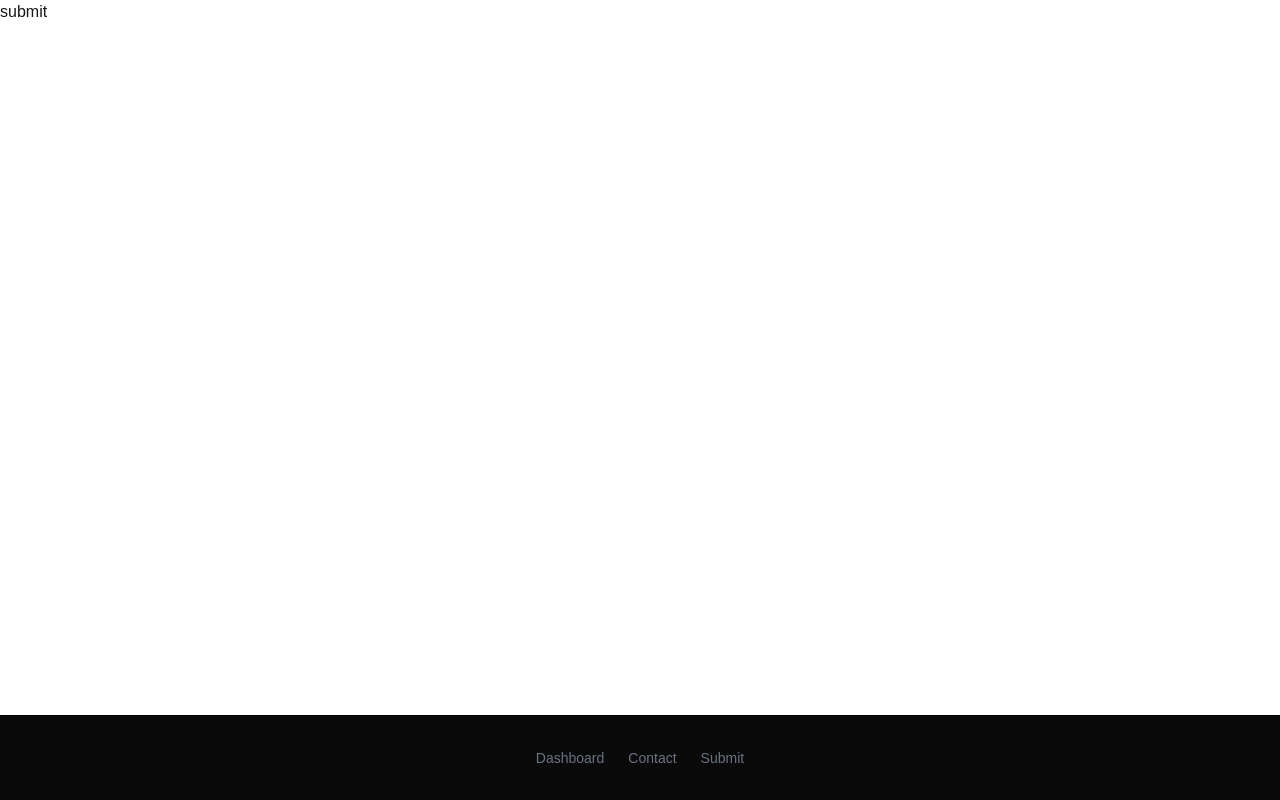
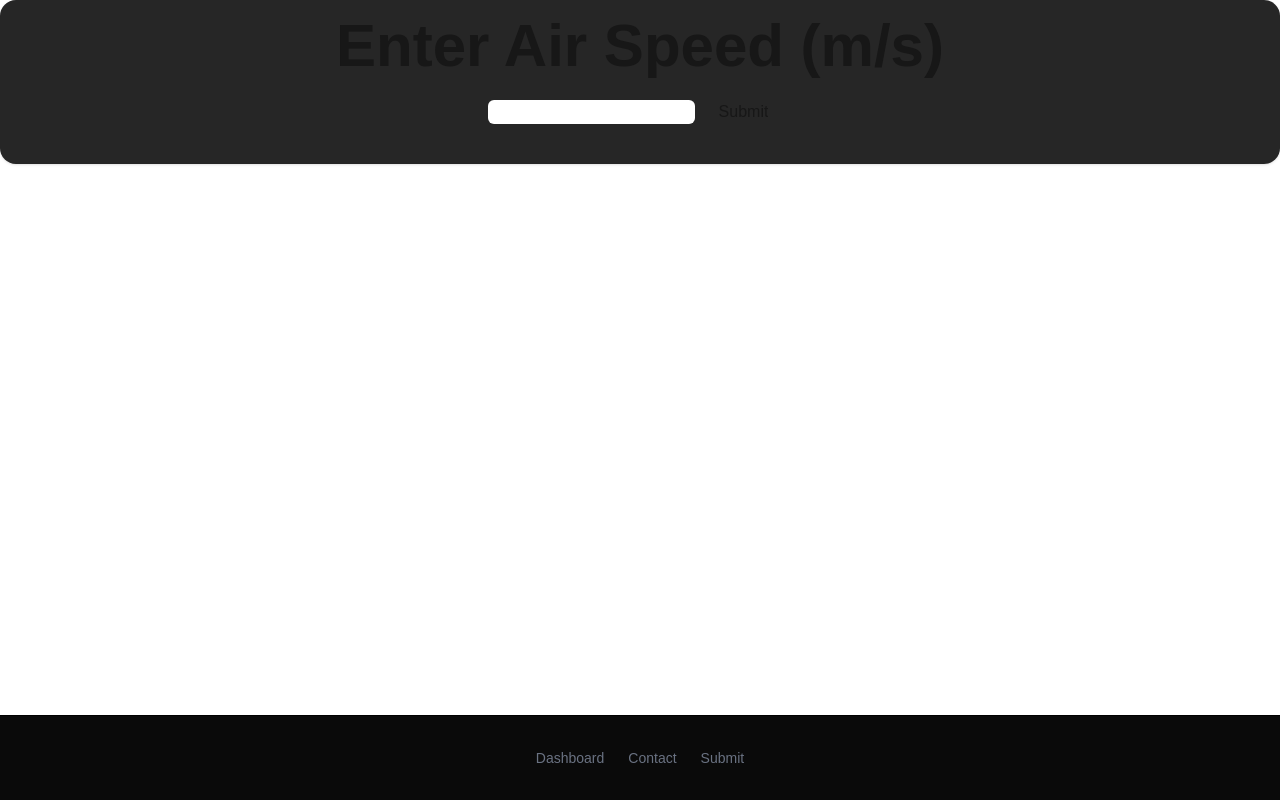
Before and after one commit to MagmaC4/windtunnel, a Next.js app in the folder frontend/: page /submit in a window 1280 px wide. Built offline with nearby package versions, Linux system fonts and the light colour scheme.

Commit message:
add basic submit page

```diff
--- a/frontend/app/submit/page.tsx
+++ b/frontend/app/submit/page.tsx
@@ -1,2 +1,17 @@
+// app/submit/page.tsx
+
+import Form from 'next/form'
+import Card from '@/components/Card'
+
 export default function Page(){
-    return(<p> submit </p>)}
+    return(
+        <div className="text-center">
+            <Card className="min-h-[50%]">
+                <p className="text-6xl font-bold">
+                    Enter Air Speed (m/s)
+                </p>
+                <input type="text" className="bg-background rounded-md mt-6"/>
+                <input type="submit" className="hover:font-bold m-6"/>
+            </Card>
+        </div>
+    )}
--- a/frontend/components/RechartCard.tsx
+++ b/frontend/components/RechartCard.tsx
@@ -44,6 +44,7 @@ export default function RechartCard() {
       display: 'flex',
       alignItems: 'center',
       justifyContent: 'center',
+      focus: 'outline-none'
     }}
   >
     <div style={{ width: '90%', height: '90%' }}>
@@ -73,8 +74,10 @@ export default function RechartCard() {
             type="linear"
             dataKey="rpm"
             stroke="#818cf8"
+            strokeWidth={3}
             dot={false}
             activeDot={{ stroke: '#fff' }}
+            isAnimationActive={false}
           />
         </LineChart>
       </ResponsiveContainer>
```
